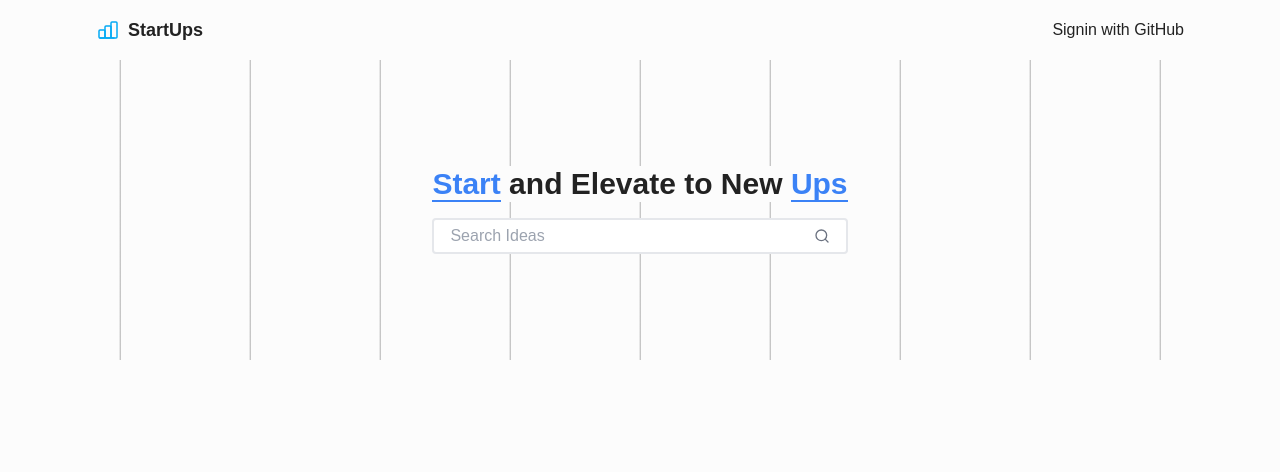
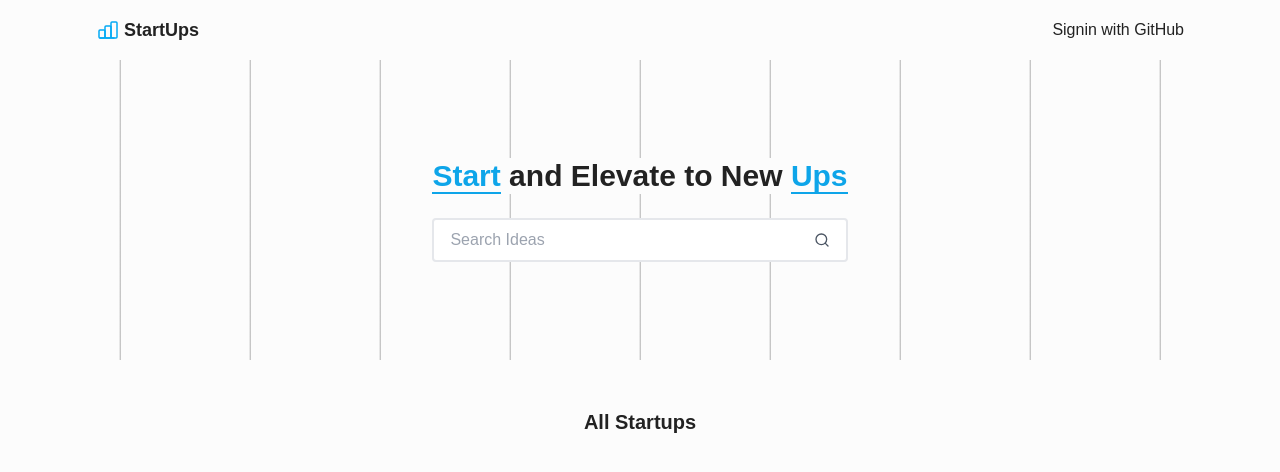
Before and after one commit to Nisha0202/StartUps, a Next.js app: page / in a window 1280 px wide. Shown: the top 472 px of the page. Built offline with nearby package versions, Linux system fonts and the light colour scheme; no server answers; a web font is replaced by a local one.

Commit message:
Search results

```diff
--- a/src/app/(root)/page.tsx
+++ b/src/app/(root)/page.tsx
@@ -2,16 +2,29 @@
 import SearchForm from "@/components/SearchForm";
 
 
-export default async function Home( {searchParams}:{searchParams: Promise<{ query?: string }>}) {
-  const query  = (await searchParams).query;
+export default async function Home({ searchParams }: { searchParams: Promise<{ query?: string }> }) {
+  const query = (await searchParams).query;
   return (
-    <div className="gap-4 hero-bg">
-      <div className="hero-text">
-      <span className="border-b-2 border-blue-500 text-blue-500">Start</span> and Elevate to New <span className="border-b-2 border-blue-500 text-blue-500">Ups</span>
+    <div className="">
+      <section className="gap-6 hero-bg">
+           <div className="hero-text">
+        <span className="border-b-2 border-primary  text-primary">Start</span> and Elevate to New <span className="border-b-2 border-primary text-primary">Ups</span>
       </div>
+     <SearchForm query={query} />
+      </section>
 
 
-      <SearchForm query={query} />
+
+
+
+
+      <section>
+        <div className="text-center mt-12 text-xl font-bold">
+          {query? `Startups matches '${query}'` : 'All Startups'}
+        </div>
+
+      </section>
+
     </div>
   );
 }
--- a/src/app/globals.css
+++ b/src/app/globals.css
@@ -45,3 +45,8 @@ body {
   background-position: center;
   background-repeat: repeat-x;
 }
+@media (max-width: 640px) {
+  .pattern {
+      background-size: 100px 100%; /* Adjusts to 100px gap on smaller screens */
+  }
+}
--- a/src/components/Navbar.tsx
+++ b/src/components/Navbar.tsx
@@ -12,7 +12,7 @@ export default async function Navbar() {
     return (
         <header>
             <nav className='py-4 flex items-center justify-between'>
-                <div className="logo flex items-center gap-2 font-bold text-lg">
+                <div className="logo flex items-center gap-1 font-bold text-lg">
 
                     <img src={"/logo.svg"} alt="Logo" className="size-6" /> StartUps
                 </div>
--- a/src/components/SearchForm.tsx
+++ b/src/components/SearchForm.tsx
@@ -7,14 +7,14 @@ export default function SearchForm({query}:{query?:string}) {
   return (
 
 
-     <Form action="/" className='flex items-center bg-white border-2 rounded px-4 py-1 search-form'>
+     <Form action="/" className='flex items-center bg-white border-2 rounded px-4 py-2 search-form'>
        <input name="query" className='grow focus:outline-none'
        defaultValue={query}
        placeholder='Search Ideas'/>
        {query ?
 
-            <SearchReset query={query}/>
-            : <button type="submit"><Search className='size-4 text-gray-500'/></button>
+            <SearchReset />
+            : <button type="submit"><Search className='size-4 text-gray-600'/></button>
        }
 
      </Form>
--- a/src/components/SearchReset.tsx
+++ b/src/components/SearchReset.tsx
@@ -3,17 +3,17 @@ import React from 'react';
 import { X } from 'lucide-react';
 import Link from 'next/link';
 
-export default function SearchReset({query}:{query?:string})  {
+export default function SearchReset()  {
     const reset = () => {
 
 
-        // Select the form with the class 'search-form'
+
         const form = document.querySelector('.search-form');
 
-        // Check if form is an HTMLFormElement
+
         if (form instanceof HTMLFormElement) {
-            query = ''
-            form.reset(); // Safe to call reset
+
+            form.reset();
         }
     };
 
--- a/tailwind.config.ts
+++ b/tailwind.config.ts
@@ -11,6 +11,7 @@ const config: Config = {
       colors: {
         background: "var(--background)",
         foreground: "var(--foreground)",
+        primary: "#0ea5e9"
       },
     },
   },
```
